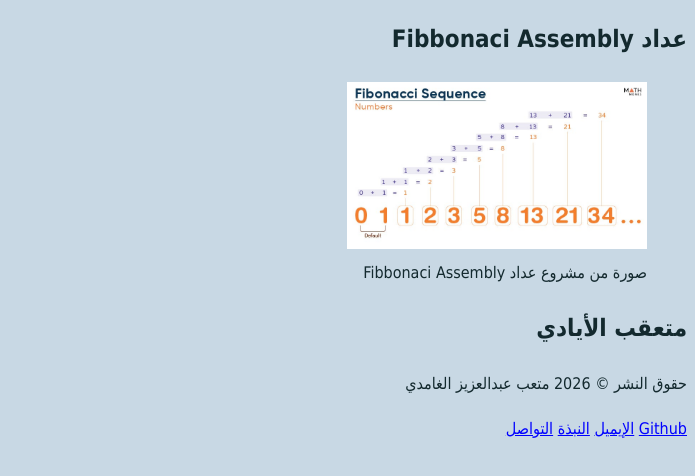
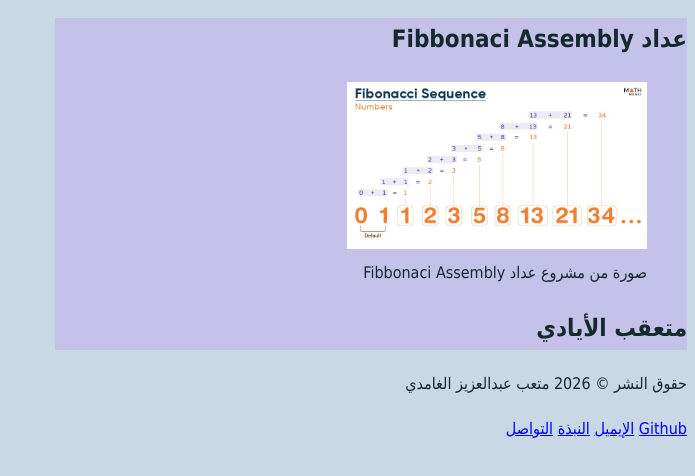
Before and after one commit to Azizowhat/HTML-pathy-project, a plain HTML site: page module-1/projects.html in a window 1280 px wide. Shown: the part 82-558 px from the top of the page, without its empty margins (585-1280 px from the left). Drawn offline with Linux system fonts and the light colour scheme; a web font is replaced by a local one.

Commit message:
Changed font unit from px to rem, and changed width and bg of card class in style

```diff
--- a/module-1/style.css
+++ b/module-1/style.css
@@ -6,7 +6,7 @@
 
 body {
   font-family: "Firjar", Tahoma, sans-serif;
-  font-size: 18 px;
+  font-size: 1 rem;
   line-height: 1.8;
   background-color: var(--bg);
   color: var(--text);
@@ -25,7 +25,8 @@ h1 {
   color: var(--main);
 }
 .card {
-  background-color: var(--card-bg);
+  background-color: #c4c2e8;
+  width: 50%;
 }
 nav a {
   color: blue;
```
